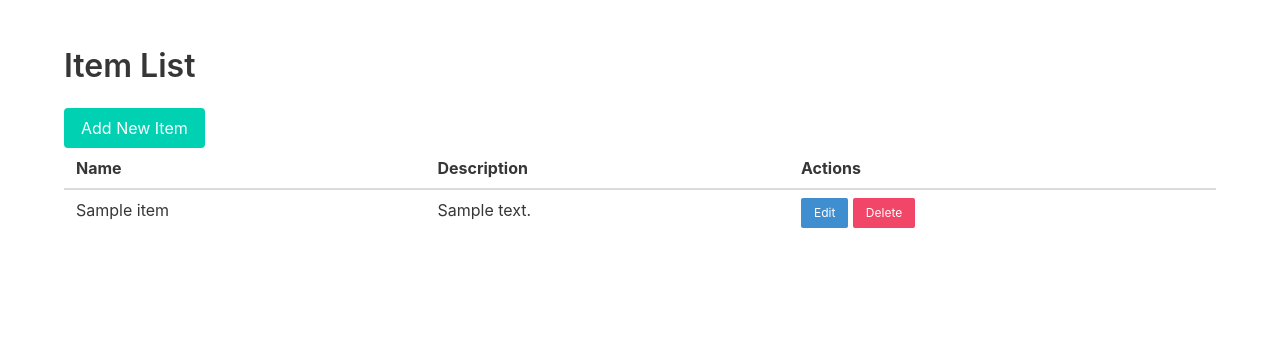
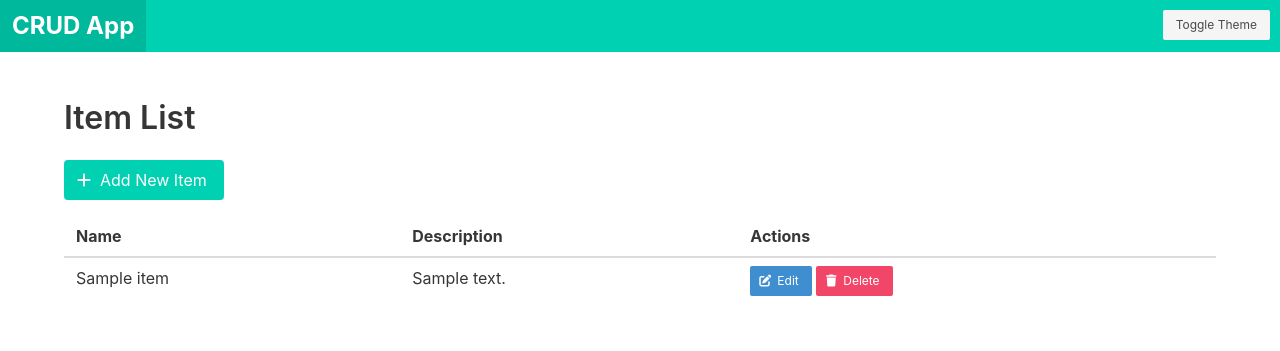
Before and after one commit to paulo1403/crud-django, a Django app: page / in a window 1280 px wide. Shown: the top 351 px of the page. Run offline with Django 4.2, Linux system fonts and the light colour scheme; tables that the repository leaves empty hold one stand-in row (values such as "Sample post").

Commit message:
Add theme toggle functionality and enhance UI with Font Awesome icons
- Implemented a theme toggle button in the navbar for light/dark mode switching.
- Integrated Font Awesome for icons in the item list actions.
- Updated base template to include Font Awesome stylesheet.
- Styled buttons and sections for improved user experience.

```diff
--- /dev/null
+++ b/crud_app/static/theme.css
@@ -0,0 +1,16 @@
+/* Default light theme */
+body {
+  background-color: var(--bulma-background, #ffffff);
+  color: var(--bulma-text, #000000);
+}
+
+/* Dark theme */
+[data-theme="dark"] body {
+  background-color: var(--bulma-background-dark, #121212);
+  color: var(--bulma-text-dark, #ffffff);
+}
+
+/* Button styles */
+button {
+  margin: 10px;
+}
--- /dev/null
+++ b/crud_app/static/theme.js
@@ -0,0 +1,13 @@
+function toggleTheme() {
+  const currentTheme = document.documentElement.getAttribute("data-theme");
+  const newTheme = currentTheme === "dark" ? "light" : "dark";
+  document.documentElement.setAttribute("data-theme", newTheme);
+  localStorage.setItem("theme", newTheme);
+}
+
+function loadTheme() {
+  const savedTheme = localStorage.getItem("theme") || "light";
+  document.documentElement.setAttribute("data-theme", savedTheme);
+}
+
+window.addEventListener("DOMContentLoaded", loadTheme);
--- a/crud_app/templates/base.html
+++ b/crud_app/templates/base.html
@@ -8,8 +8,29 @@
       rel="stylesheet"
       href="https://cdn.jsdelivr.net/npm/bulma@0.9.4/css/bulma.min.css"
     />
+    <link
+      rel="stylesheet"
+      href="https://cdnjs.cloudflare.com/ajax/libs/font-awesome/6.7.2/css/all.min.css"
+      integrity="sha512-Evv84Mr4kqVGRNSgIGL/F/aIDqQb7xQ2vcrdIwxfjThSH8CSR7PBEakCr51Ck+w+/U6swU2Im1vVX0SVk9ABhg=="
+      crossorigin="anonymous"
+      referrerpolicy="no-referrer"
+    />
+    <link rel="stylesheet" href="/static/theme.css" />
+    <script src="/static/theme.js"></script>
   </head>
-  <body>
+  <body data-theme="light">
+    <header class="navbar is-primary">
+      <div class="navbar-brand">
+        <a class="navbar-item has-text-weight-bold is-size-4" href="/"
+          >CRUD App</a
+        >
+      </div>
+      <div class="navbar-end">
+        <button class="button is-small is-light" onclick="toggleTheme()">
+          Toggle Theme
+        </button>
+      </div>
+    </header>
     <section class="section">
       <div class="container">{% block content %} {% endblock %}</div>
     </section>
--- a/crud_app/templates/item_list.html
+++ b/crud_app/templates/item_list.html
@@ -1,7 +1,12 @@
 {% extends 'base.html' %} {% block content %}
 <h1 class="title">Item List</h1>
-<a href="{% url 'item_create' %}" class="button is-primary">Add New Item</a>
-<table class="table is-striped is-fullwidth">
+<a href="{% url 'item_create' %}" class="button is-primary mb-4">
+  <span class="icon">
+    <i class="fas fa-plus"></i>
+  </span>
+  <span>Add New Item</span>
+</a>
+<table class="table is-striped is-hoverable is-fullwidth">
   <thead>
     <tr>
       <th>Name</th>
@@ -18,13 +23,21 @@
         <a
           href="{% url 'item_update' item.id %}"
           class="button is-small is-info"
-          >Edit</a
         >
+          <span class="icon">
+            <i class="fas fa-edit"></i>
+          </span>
+          <span>Edit</span>
+        </a>
         <a
           href="{% url 'item_delete' item.id %}"
           class="button is-small is-danger"
-          >Delete</a
         >
+          <span class="icon">
+            <i class="fas fa-trash"></i>
+          </span>
+          <span>Delete</span>
+        </a>
       </td>
     </tr>
     {% endfor %}
```
